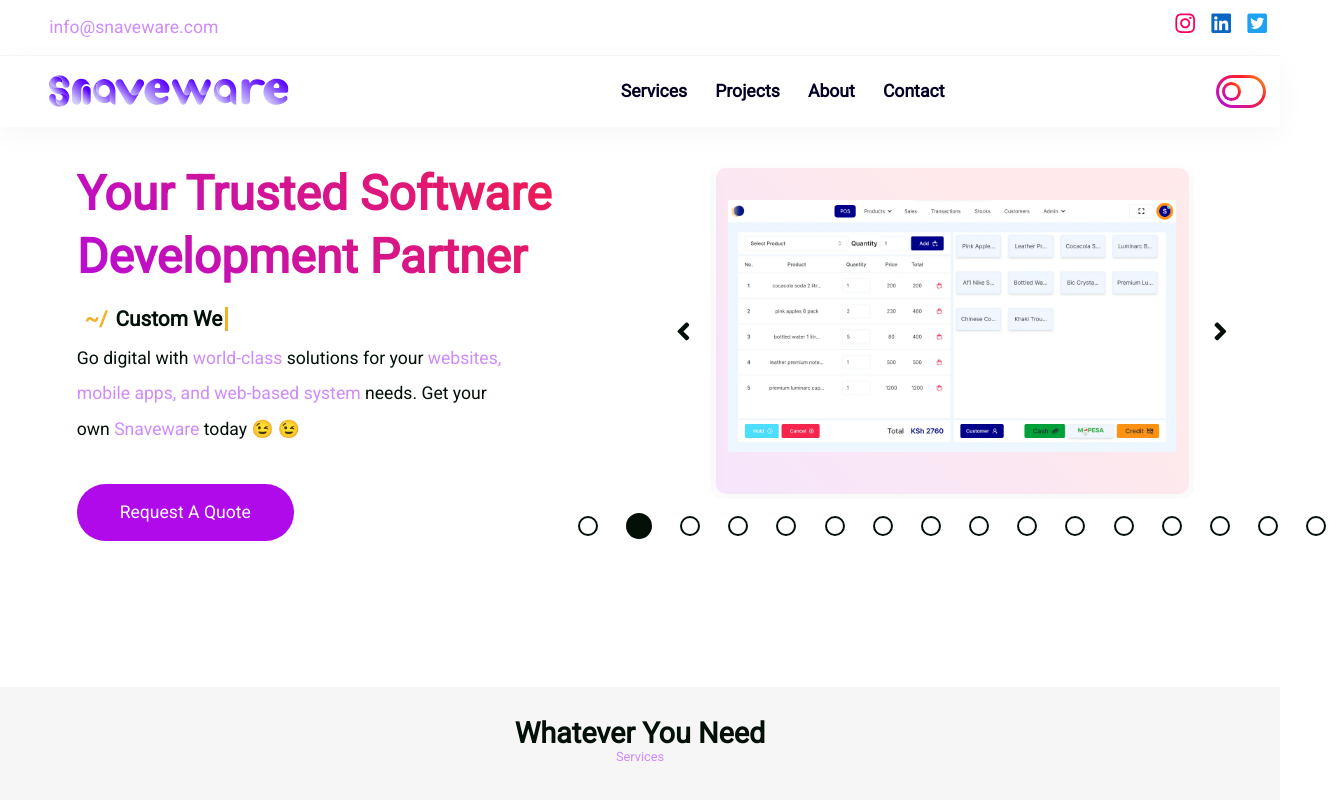
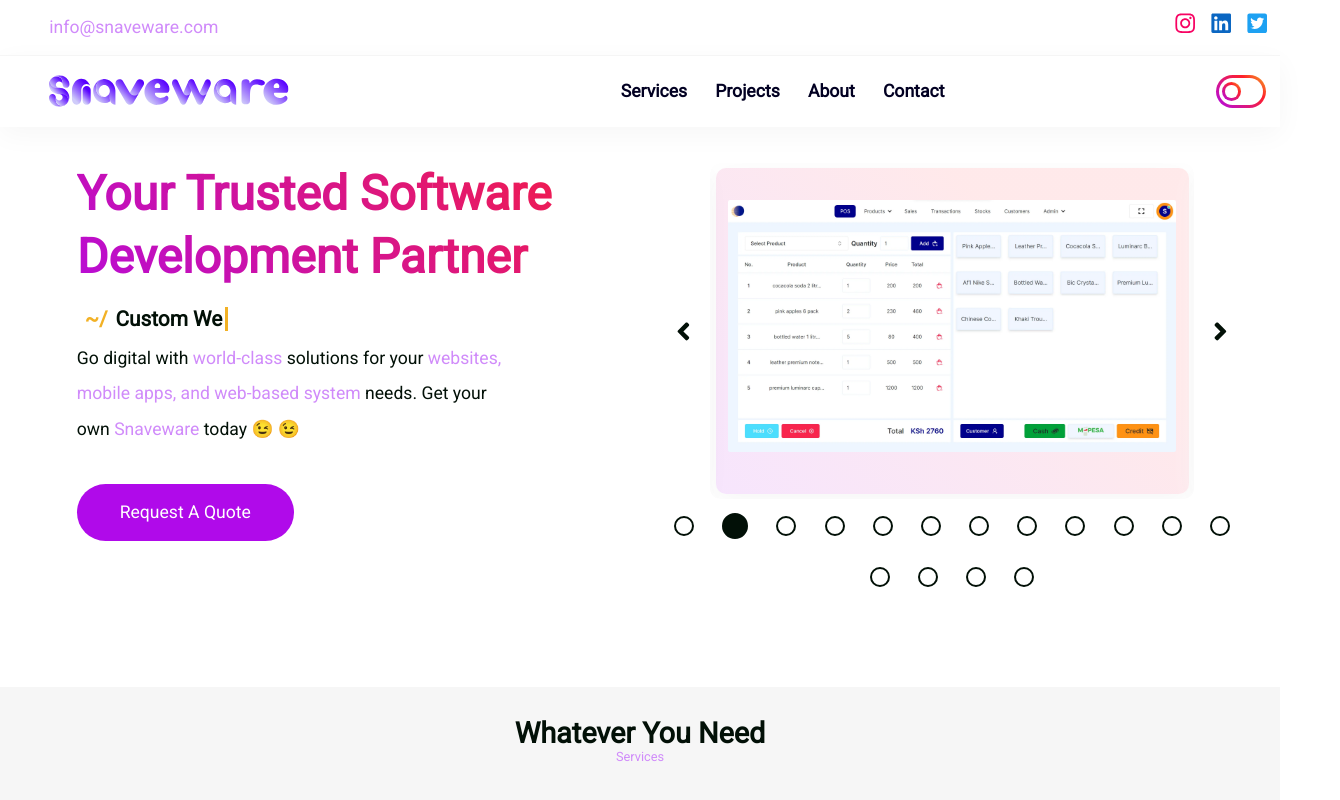
Before and after one commit to snaveware/snaveware, a Next.js app: page / in a window 1280 px wide. Shown: the top 800 px of the page, 1340 px wide, since content can reach past the window. Built offline with nearby package versions, Linux system fonts and the light colour scheme.

Commit message:
restyled slider dots to avoid overflow

```diff
--- a/styled-components/styled-sliders/styled-projects-sliders/ProjectSlider.styled.js
+++ b/styled-components/styled-sliders/styled-projects-sliders/ProjectSlider.styled.js
@@ -49,9 +49,10 @@
   .projects-slider-dots-container {
     display: flex;
     flex-direction: row;
-        flex-wrap: nowrap;
+    flex-wrap: wrap;
     justify-content: center;
     align-items: center;
+    max-width: 100%;
 
     .project-slider-nav-dot {
       margin: ${({ theme }) => theme.sizes.space_md};
```
Also changed, not shown: styled-components/styled-sliders/styled-projects-sliders/ProjectCarousel.styled.js (indentation only). Lines whose indentation alone changed are shown as unchanged.
